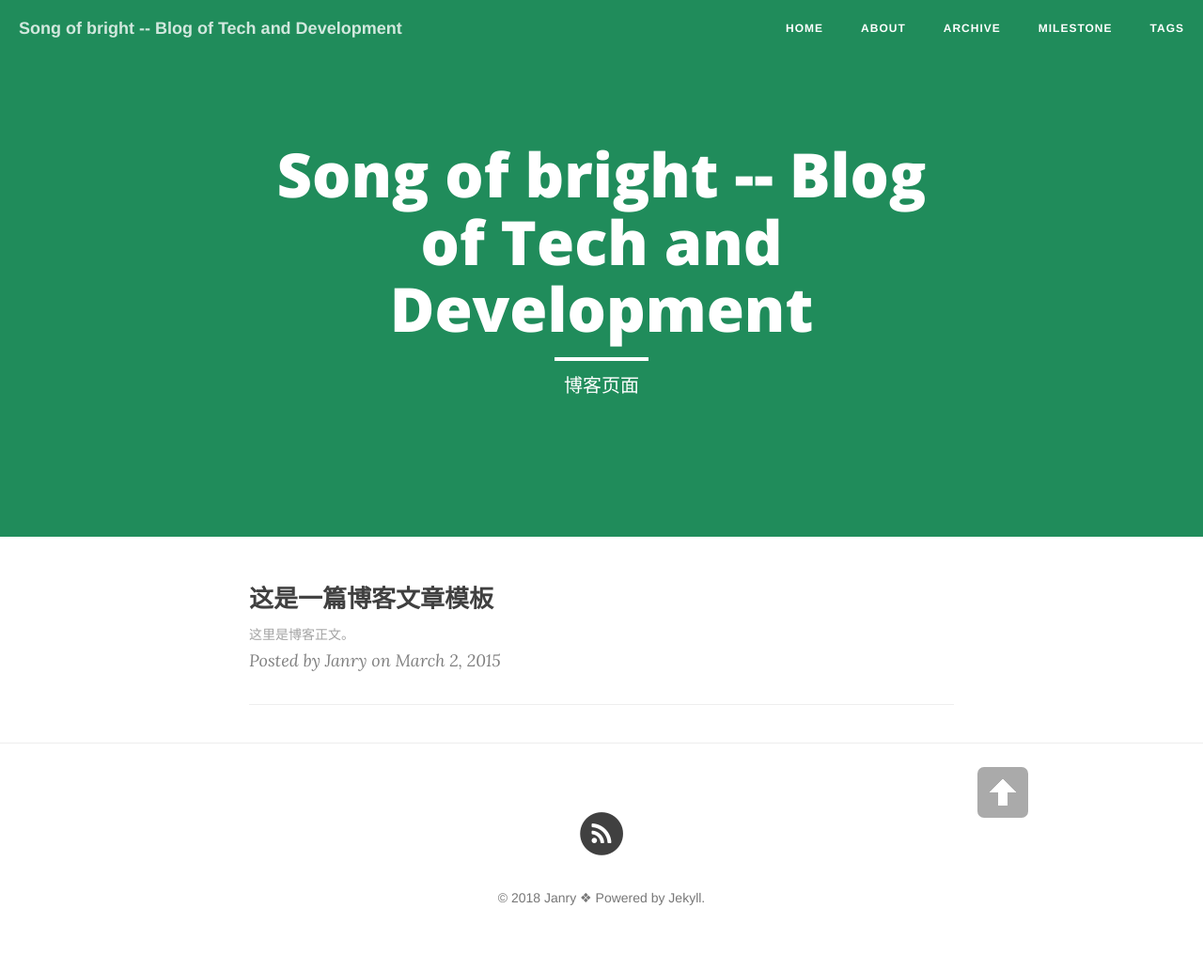
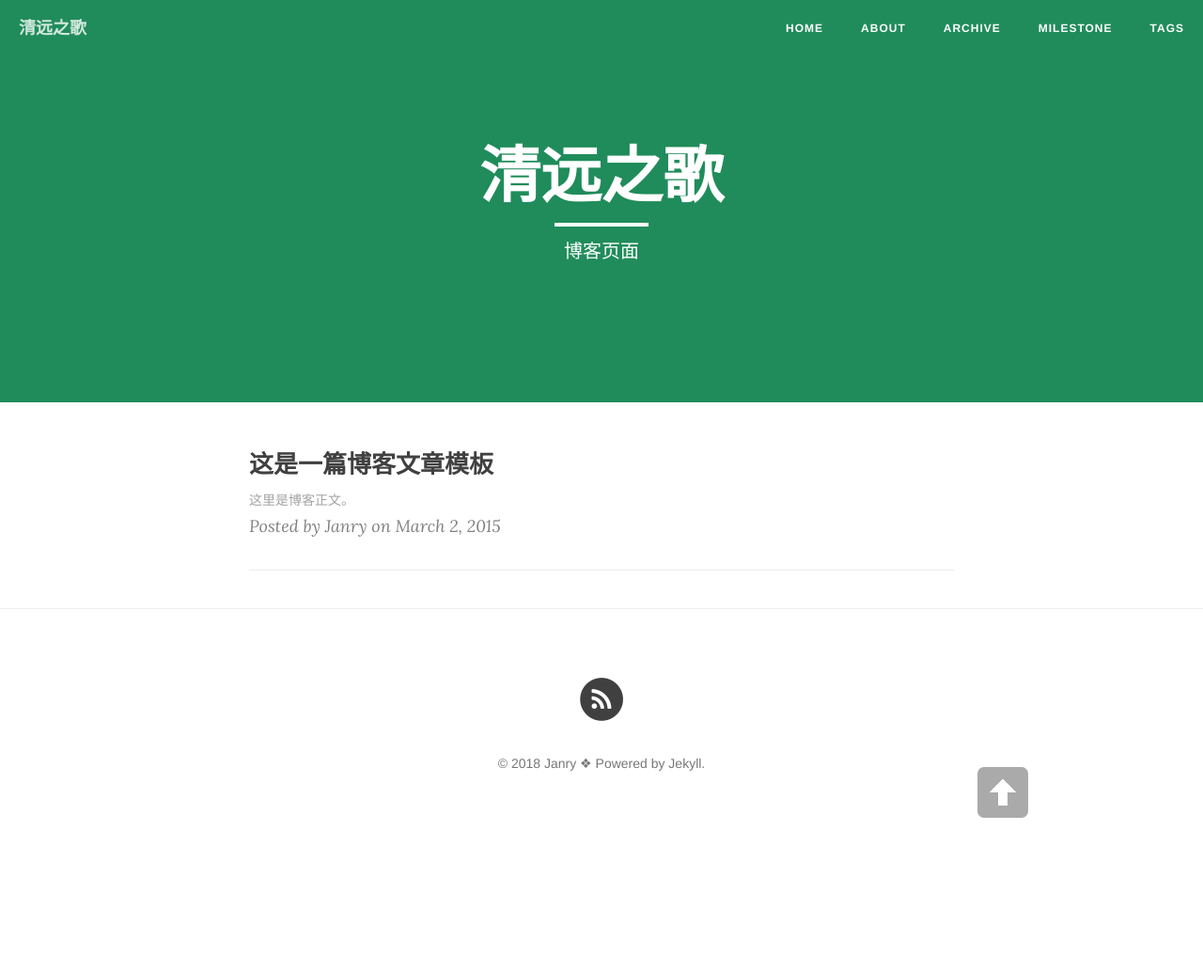
Before and after one commit to cyjanry/cyjanry.github.io, a Jekyll site: the page built from index.html, in a window 1280 px wide. Shown: the whole page at 94% size. Built offline with Jekyll 4.4.1, drawn with Linux system fonts in a browser that asks for light colours; nearby versions of some CDN libraries; the list of posts is cut into pages by our own code; after the commit the page ends 900 px from its top, so only the background shows below that.

Commit message:
BLOG： update

```diff
--- a/_config.yml
+++ b/_config.yml
@@ -1,5 +1,5 @@
 # Site settings
-title:      Song of bright -- Blog of Tech and Development # 你的博客名字，可以定义修订
+title:     清远之歌 # 你的博客名字，可以定义修订
 header-img: "img/green.jpg"
 tagline: "cn"
 description: "This blog is used to store some blogs about me and my research"  # 一句话描述你的博客
```
